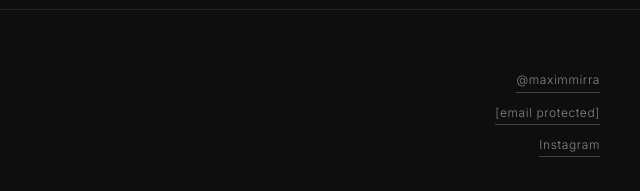
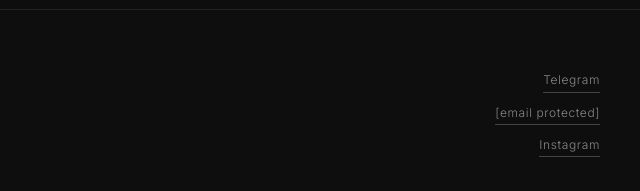
Before and after one commit to Maxim-Mirra/maxim-mirra.github.io, a plain HTML site: page index.html in a window 1280 px wide. Shown: the part 2070-2261 px from the top of the page, 640-1280 px from the left. Drawn offline with Linux system fonts and the light colour scheme; a web font is replaced by a local one.

Commit message:
index.html

```diff
--- a/index.html
+++ b/index.html
@@ -420,7 +420,7 @@
 <footer>
   <div class="footer-name">Maxim Mirra</div>
   <div class="footer-links">
-    <a class="contact-link" href="https://t.me/maximmirra" target="_blank">@maximmirra</a>
+    <a class="contact-link" href="https://t.me/maximmirra" target="_blank">Telegram</a>
     <a class="contact-link" href="/cdn-cgi/l/email-protection#264b5e4b54414b5066414b474f4a0845494b"><span class="__cf_email__" data-cfemail="87eaffeaf5e0eaf1c7e0eae6eeeba9e4e8ea">[email&#160;protected]</span></a>
     <a class="contact-link" href="https://instagram.com/maximmirra" target="_blank">Instagram</a>
   </div>
```
